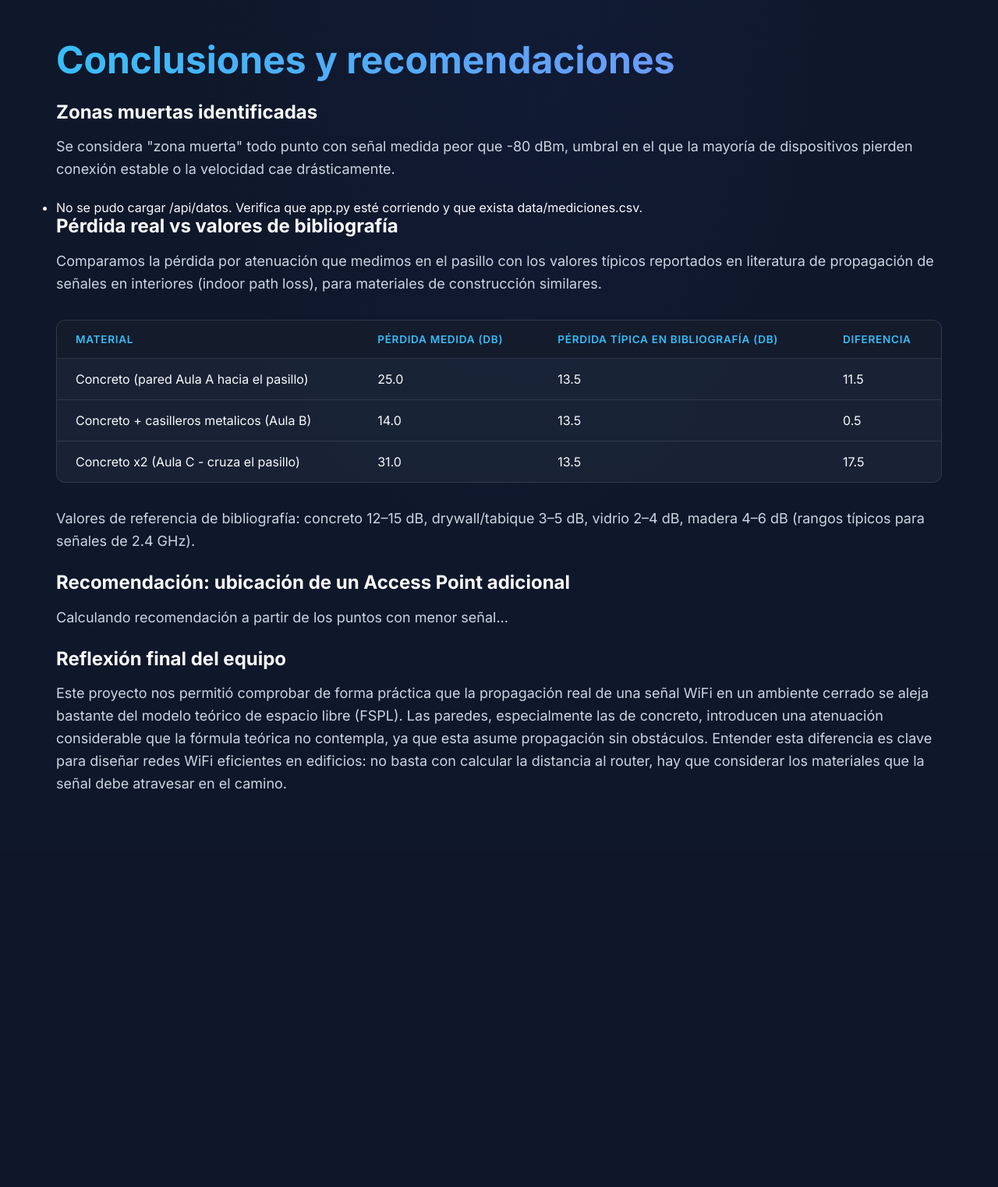
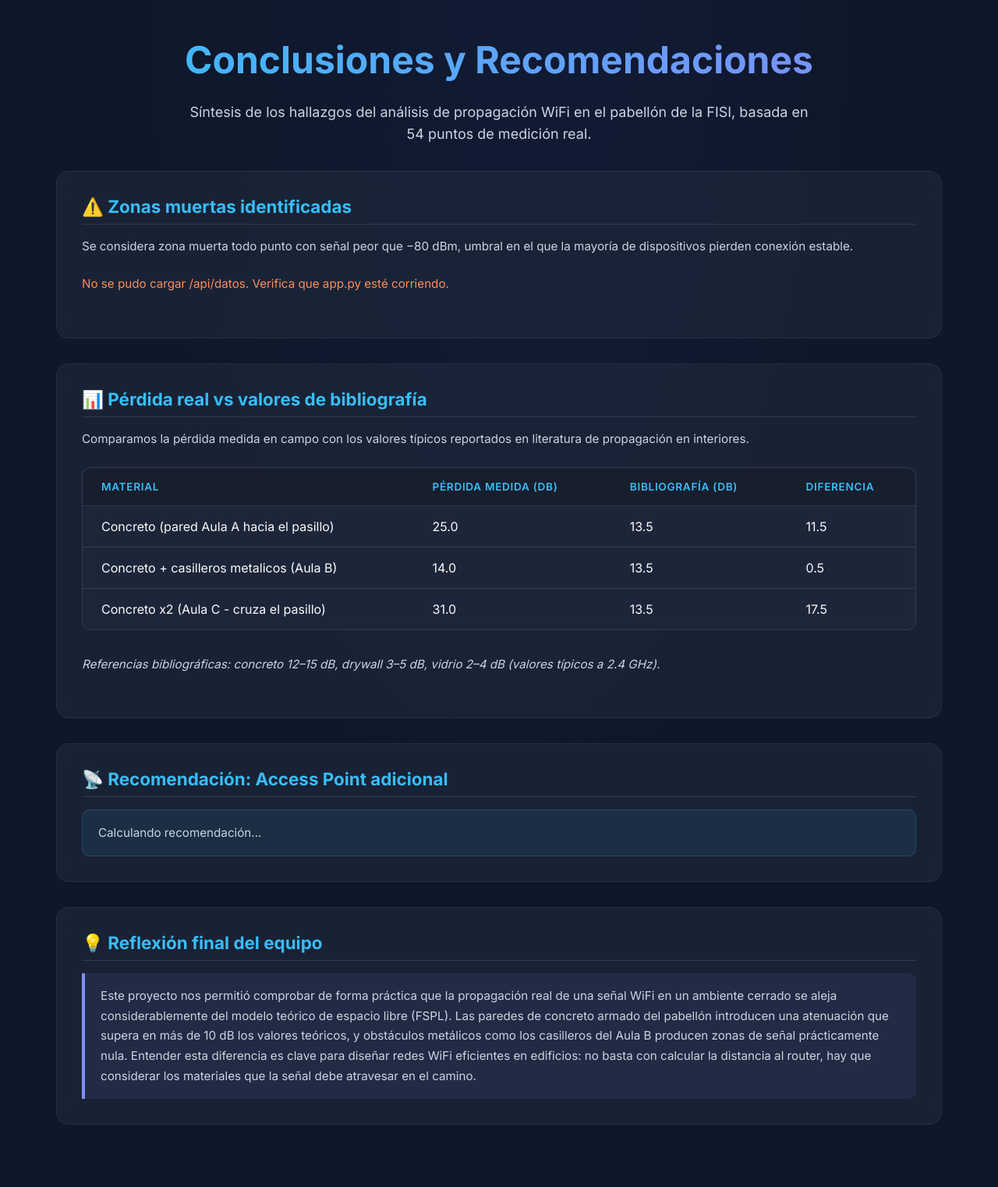
Before and after one commit to bruno260207/proyecto-wifi, a Flask app: page /conclusiones in a window 1280 px wide. Shown: the part 53-1575 px from the top of the page at 78% size. Before the commit the page ends 1065 px from the top, so only its background shows below. Run offline with Flask 3, Linux system fonts and the light colour scheme.

Commit message:
CSV modificado y mejora de conclusiones.html

```diff
--- a/templates/conclusiones.html
+++ b/templates/conclusiones.html
@@ -5,6 +5,84 @@
   <meta name="viewport" content="width=device-width, initial-scale=1.0">
   <title>Conclusiones — WiFi FISI</title>
   <link rel="stylesheet" href="{{ url_for('static', filename='css/estilo.css') }}">
+  <style>
+    .section-card {
+      background: var(--card-bg);
+      border: 1px solid var(--glass-border);
+      border-radius: 16px;
+      padding: 2rem;
+      backdrop-filter: blur(16px);
+      margin-bottom: 2rem;
+    }
+
+    .section-card h2 {
+      color: var(--primary-color);
+      font-size: 1.4rem;
+      margin-bottom: 1rem;
+      padding-bottom: 0.5rem;
+      border-bottom: 1px solid var(--border-color);
+    }
+
+    .section-card p {
+      font-size: 0.95rem;
+    }
+
+    .zona-muerta-item {
+      display: flex;
+      align-items: flex-start;
+      gap: 1rem;
+      padding: 0.75rem 1rem;
+      background: rgba(231, 76, 60, 0.08);
+      border: 1px solid rgba(231, 76, 60, 0.2);
+      border-radius: 10px;
+      margin-bottom: 0.5rem;
+    }
+
+    .zona-badge {
+      background: rgba(231, 76, 60, 0.2);
+      color: #fc8d59;
+      font-size: 0.75rem;
+      font-weight: 600;
+      padding: 2px 10px;
+      border-radius: 20px;
+      white-space: nowrap;
+      flex-shrink: 0;
+      margin-top: 2px;
+    }
+
+    .zona-texto {
+      font-size: 0.9rem;
+      color: var(--text-muted);
+      line-height: 1.5;
+    }
+
+    .nota {
+      font-size: 0.8rem;
+      color: var(--text-muted);
+      margin-top: 1rem;
+      font-style: italic;
+    }
+
+    .recomendacion-box {
+      background: rgba(56, 189, 248, 0.08);
+      border: 1px solid rgba(56, 189, 248, 0.2);
+      border-radius: 10px;
+      padding: 1rem 1.25rem;
+      font-size: 0.95rem;
+      color: var(--text-muted);
+      line-height: 1.7;
+    }
+
+    .reflexion-box {
+      background: rgba(129, 140, 248, 0.08);
+      border-left: 4px solid #818cf8;
+      border-radius: 0 10px 10px 0;
+      padding: 1rem 1.25rem;
+      font-size: 0.95rem;
+      color: var(--text-muted);
+      line-height: 1.7;
+    }
+  </style>
 </head>
 <body>
 
@@ -19,70 +97,66 @@
 </nav>
 
 <main class="container">
-    <h1>Conclusiones y recomendaciones</h1>
 
-    <section>
-      <h2>Zonas muertas identificadas</h2>
-      <p>
-        Se considera "zona muerta" todo punto con señal medida peor que -80 dBm,
-        umbral en el que la mayoría de dispositivos pierden conexión estable o
-        la velocidad cae drásticamente.
-      </p>
-      <ul id="lista-zonas-muertas">
-        <li>Cargando datos...</li>
-      </ul>
+  <section class="hero-section" style="margin-bottom: 2rem;">
+    <h1>Conclusiones y Recomendaciones</h1>
+    <p>Síntesis de los hallazgos del análisis de propagación WiFi en el pabellón de la FISI, basada en 54 puntos de medición real.</p>
   </section>
 
-    <section>
-      <h2>Pérdida real vs valores de bibliografía</h2>
-      <p>
-        Comparamos la pérdida por atenuación que medimos en el pasillo con los
-        valores típicos reportados en literatura de propagación de señales en
-        interiores (indoor path loss), para materiales de construcción similares.
-      </p>
-      <table class="data-table" id="tabla-atenuacion">
+  <!-- Zonas muertas -->
+  <div class="section-card">
+    <h2>⚠️ Zonas muertas identificadas</h2>
+    <p>Se considera zona muerta todo punto con señal peor que −80 dBm, umbral en el que la mayoría de dispositivos pierden conexión estable.</p>
+    <div id="lista-zonas-muertas" style="margin-top: 1rem;">
+      <p style="color: var(--text-muted);">Cargando datos...</p>
+    </div>
+  </div>
+
+  <!-- Tabla atenuación -->
+  <div class="section-card">
+    <h2>📊 Pérdida real vs valores de bibliografía</h2>
+    <p>Comparamos la pérdida medida en campo con los valores típicos reportados en literatura de propagación en interiores.</p>
+    <table class="data-table" id="tabla-atenuacion" style="margin-top: 1rem;">
       <thead>
         <tr>
           <th>Material</th>
           <th>Pérdida medida (dB)</th>
-            <th>Pérdida típica en bibliografía (dB)</th>
+          <th>Bibliografía (dB)</th>
           <th>Diferencia</th>
         </tr>
       </thead>
       <tbody>
-          <tr><td colspan="4">Cargando datos...</td></tr>
+        <tr><td colspan="4" style="color: var(--text-muted);">Cargando...</td></tr>
       </tbody>
     </table>
-      <p class="nota">
-        Valores de referencia de bibliografía: concreto 12–15 dB, drywall/tabique
-        3–5 dB, vidrio 2–4 dB, madera 4–6 dB (rangos típicos para señales de 2.4 GHz).
-      </p>
-    </section>
+    <p class="nota">Referencias bibliográficas: concreto 12–15 dB, drywall 3–5 dB, vidrio 2–4 dB (valores típicos a 2.4 GHz).</p>
+  </div>
 
-    <section>
-      <h2>Recomendación: ubicación de un Access Point adicional</h2>
-      <p id="recomendacion-ap">
-        Calculando recomendación a partir de los puntos con menor señal...
-      </p>
-    </section>
+  <!-- Recomendación AP -->
+  <div class="section-card">
+    <h2>📡 Recomendación: Access Point adicional</h2>
+    <div class="recomendacion-box" id="recomendacion-ap">
+      Calculando recomendación...
+    </div>
+  </div>
 
-    <section>
-      <h2>Reflexión final del equipo</h2>
-      <p>
-        Este proyecto nos permitió comprobar de forma práctica que la propagación
-        real de una señal WiFi en un ambiente cerrado se aleja bastante del modelo
-        teórico de espacio libre (FSPL). Las paredes, especialmente las de concreto,
-        introducen una atenuación considerable que la fórmula teórica no contempla,
-        ya que esta asume propagación sin obstáculos. Entender esta diferencia es
-        clave para diseñar redes WiFi eficientes en edificios: no basta con calcular
-        la distancia al router, hay que considerar los materiales que la señal debe
-        atravesar en el camino.
-      </p>
-    </section>
+  <!-- Reflexión -->
+  <div class="section-card">
+    <h2>💡 Reflexión final del equipo</h2>
+    <div class="reflexion-box">
+      Este proyecto nos permitió comprobar de forma práctica que la propagación real de una señal WiFi
+      en un ambiente cerrado se aleja considerablemente del modelo teórico de espacio libre (FSPL).
+      Las paredes de concreto armado del pabellón introducen una atenuación que supera en más de 10 dB
+      los valores teóricos, y obstáculos metálicos como los casilleros del Aula B producen zonas de
+      señal prácticamente nula. Entender esta diferencia es clave para diseñar redes WiFi eficientes
+      en edificios: no basta con calcular la distancia al router, hay que considerar los materiales
+      que la señal debe atravesar en el camino.
+    </div>
+  </div>
+
 </main>
 
 <script>
-    // Referencia de bibliografía por material (valores típicos, rango medio)
   const BIBLIOGRAFIA = {
     "concreto": 13.5,
     "drywall": 4,
@@ -98,50 +172,64 @@
     return null;
   }
 
-    // --- Zonas muertas a partir de /api/datos ---
+  // Zonas muertas agrupadas por zona
   fetch("/api/datos")
     .then(res => res.json())
     .then(datos => {
-        const lista = document.getElementById("lista-zonas-muertas");
-        lista.innerHTML = "";
+      const contenedor = document.getElementById("lista-zonas-muertas");
+      contenedor.innerHTML = "";
 
       if (datos.error) {
-          lista.innerHTML = `<li>${datos.error}</li>`;
+        contenedor.innerHTML = `<p style="color:#fc8d59">${datos.error}</p>`;
         return;
       }
 
       const zonasMuertas = datos.filter(p => p.dbm_medido < -80);
 
       if (zonasMuertas.length === 0) {
-          lista.innerHTML = "<li>No se detectaron zonas muertas en las mediciones actuales.</li>";
-        } else {
-          zonasMuertas.forEach(p => {
-            const li = document.createElement("li");
-            li.textContent =
-              `${p.zona} (a ${p.distancia_router_m} m del router): ${p.dbm_medido} dBm — ` +
-              `causa probable: distancia elevada y/o obstáculos (paredes) entre el punto y el router.`;
-            lista.appendChild(li);
-          });
+        contenedor.innerHTML = "<p>No se detectaron zonas muertas.</p>";
+        return;
       }
 
-        // --- Recomendación de AP adicional: punto más débil ---
-        const parrafoAP = document.getElementById("recomendacion-ap");
-        if (datos.length > 0) {
-          const peor = datos.reduce((a, b) => (a.dbm_medido < b.dbm_medido ? a : b));
-          parrafoAP.textContent =
-            `Se recomienda instalar un Access Point adicional cerca de "${peor.zona}" ` +
-            `(a ${peor.distancia_router_m} m del router principal, donde se midió ${peor.dbm_medido} dBm), ` +
-            `ya que es el punto con peor señal registrada. Un AP secundario en esa zona reduciría la ` +
-            `distancia efectiva que debe recorrer la señal y evitaría que los usuarios dependan de un ` +
-            `único emisor debilitado por las paredes intermedias.`;
-        }
+      // Agrupar por zona
+      const grupos = {};
+      zonasMuertas.forEach(p => {
+        if (!grupos[p.zona]) grupos[p.zona] = [];
+        grupos[p.zona].push(p);
+      });
+
+      Object.entries(grupos).forEach(([zona, puntos]) => {
+        const peor = Math.min(...puntos.map(p => p.dbm_medido));
+        const div = document.createElement("div");
+        div.className = "zona-muerta-item";
+        div.innerHTML = `
+          <span class="zona-badge">${peor} dBm</span>
+          <span class="zona-texto">
+            <strong style="color: var(--text-main)">${zona}</strong> —
+            ${puntos.length} punto(s) con señal crítica.
+            Causa probable: ${zona.includes("casilleros")
+              ? "casilleros metálicos actúan como barrera de Faraday"
+              : zona.includes("Aula C")
+              ? "doble pared de concreto entre el router y esta zona"
+              : "distancia elevada y múltiples paredes de concreto"}.
+          </span>`;
+        contenedor.appendChild(div);
+      });
+
+      // Recomendación AP
+      const peor = datos.reduce((a, b) => a.dbm_medido < b.dbm_medido ? a : b);
+      document.getElementById("recomendacion-ap").textContent =
+        `Se recomienda instalar un Access Point adicional en la zona de "${peor.zona}" ` +
+        `(señal mínima registrada: ${peor.dbm_medido} dBm a ${peor.distancia_router_m} m del router). ` +
+        `Un AP secundario en esa zona reduciría la distancia efectiva que debe recorrer la señal ` +
+        `y eliminaría la dependencia de un único emisor atenuado por las paredes intermedias.`;
     })
     .catch(() => {
       document.getElementById("lista-zonas-muertas").innerHTML =
-          "<li>No se pudo cargar /api/datos. Verifica que app.py esté corriendo y que exista data/mediciones.csv.</li>";
+        "<p style='color:#fc8d59'>No se pudo cargar /api/datos. Verifica que app.py esté corriendo.</p>";
     });
 
-    // --- Tabla de atenuación a partir de /api/atenuacion ---
+  // Tabla atenuación
   fetch("/api/atenuacion")
     .then(res => res.json())
     .then(datos => {
@@ -149,7 +237,7 @@
       tbody.innerHTML = "";
 
       if (datos.error) {
-          tbody.innerHTML = `<tr><td colspan="4">${datos.error}</td></tr>`;
+        tbody.innerHTML = `<tr><td colspan="4" style="color:#fc8d59">${datos.error}</td></tr>`;
         return;
       }
 
@@ -158,20 +246,18 @@
         const diferencia = referencia !== null
           ? (fila.perdida_db - referencia).toFixed(1)
           : "N/D";
-
         const tr = document.createElement("tr");
         tr.innerHTML = `
           <td>${fila.material}</td>
-            <td>${fila.perdida_db.toFixed ? fila.perdida_db.toFixed(1) : fila.perdida_db}</td>
-            <td>${referencia !== null ? referencia : "N/D"}</td>
-            <td>${diferencia}</td>
-          `;
+          <td>${Number(fila.perdida_db).toFixed(1)}</td>
+          <td>${referencia ?? "N/D"}</td>
+          <td>${diferencia}</td>`;
         tbody.appendChild(tr);
       });
     })
     .catch(() => {
       document.querySelector("#tabla-atenuacion tbody").innerHTML =
-          '<tr><td colspan="4">No se pudo cargar /api/atenuacion. Verifica que app.py esté corriendo y que exista data/atenuacion.csv.</td></tr>';
+        '<tr><td colspan="4" style="color:#fc8d59">No se pudo cargar /api/atenuacion.</td></tr>';
     });
 </script>
 
```
Also changed, not shown: data/Mediciones.csv (+55 -55 lines). Lines whose indentation alone changed are shown as unchanged.
